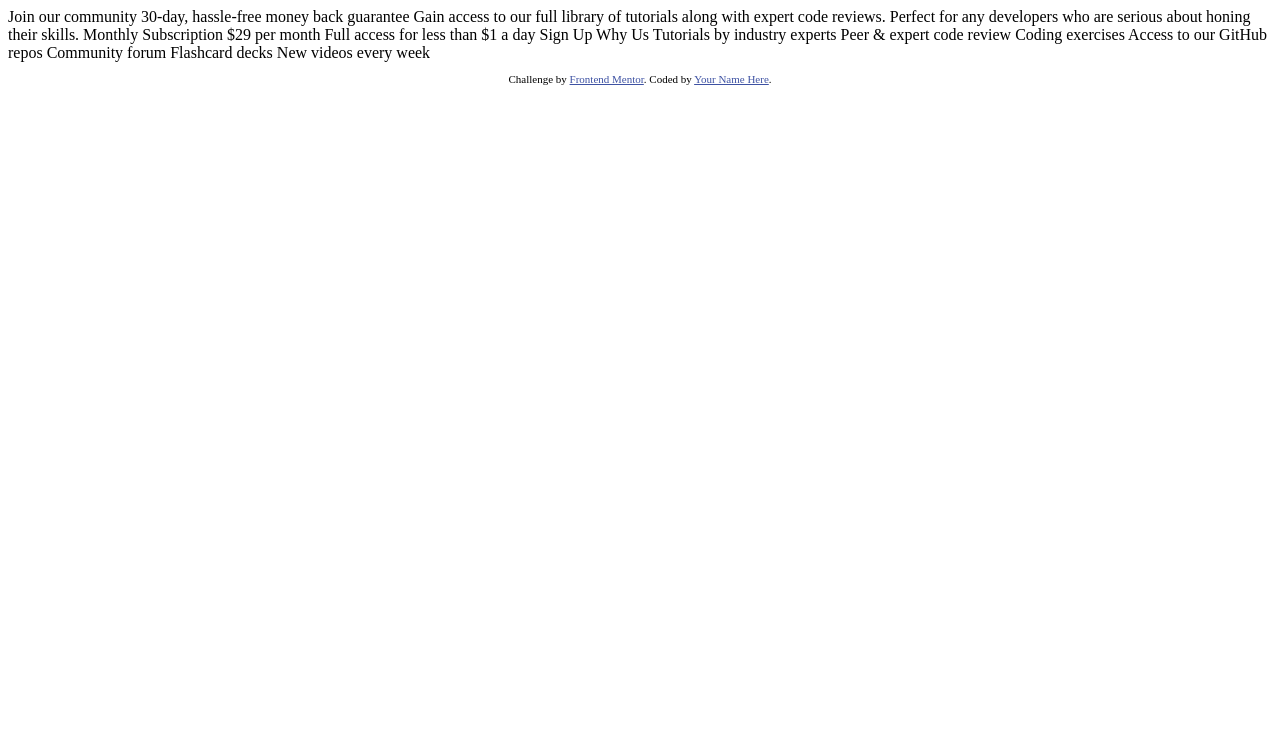
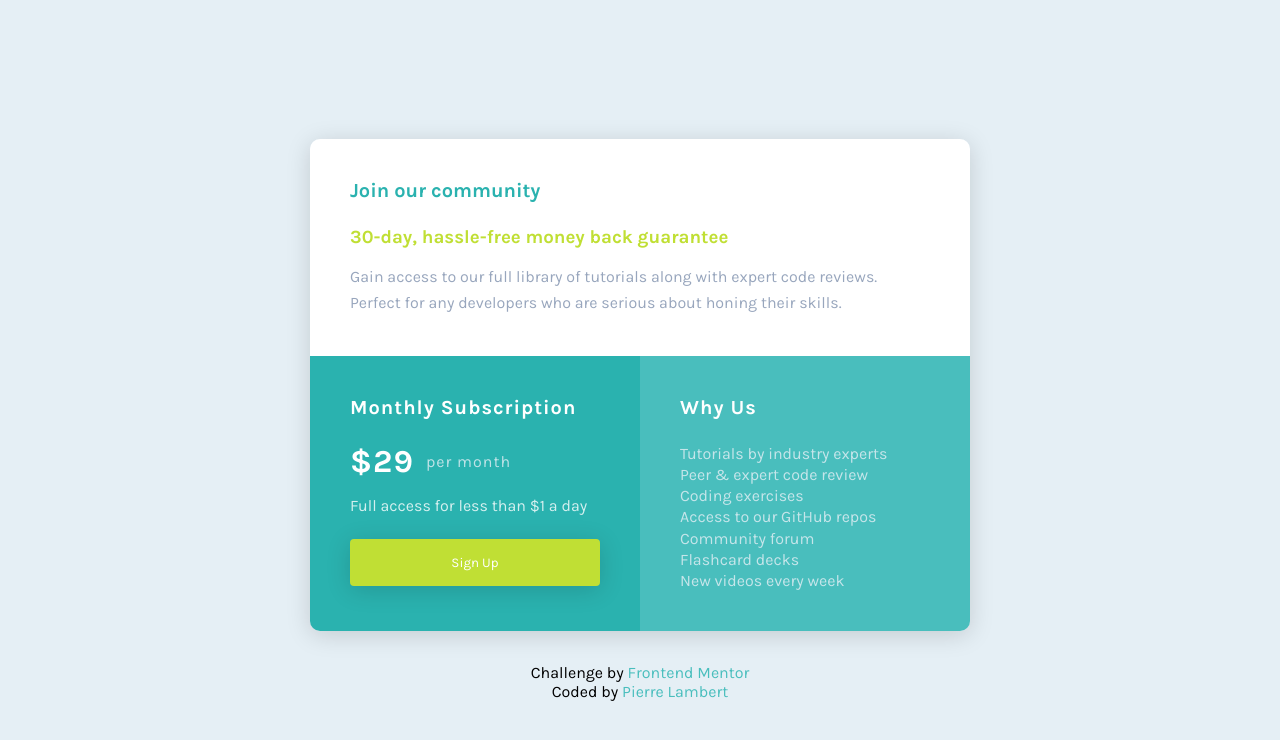
Before and after one commit to SHANbic/single-price-grid-component, a plain HTML site: page index.html in a window 1280 px wide. Drawn offline with Linux system fonts and the light colour scheme.

Commit message:
finished implementing design

```diff
--- a/index.html
+++ b/index.html
@@ -1,50 +1,71 @@
 <!DOCTYPE html>
 <html lang="en">
   <head>
-  <meta charset="UTF-8">
-  <meta name="viewport" content="width=device-width, initial-scale=1.0"> <!-- displays site properly based on user's device -->
+    <meta charset="UTF-8" />
+    <meta name="viewport" content="width=device-width, initial-scale=1.0" />
+    <!-- displays site properly based on user's device -->
 
-  <link rel="icon" type="image/png" sizes="32x32" href="./images/favicon-32x32.png">
+    <link
+      rel="icon"
+      type="image/png"
+      sizes="32x32"
+      href="./images/favicon-32x32.png"
+    />
+    <link rel="preconnect" href="https://fonts.googleapis.com" />
+    <link rel="preconnect" href="https://fonts.gstatic.com" crossorigin />
+    <link
+      href="https://fonts.googleapis.com/css2?family=Karla:wght@400;700&display=swap"
+      rel="stylesheet"
+    />
+    <link rel="stylesheet" href="./styles.css" />
 
     <title>Frontend Mentor | Single Price Grid Component</title>
-
-  <!-- Feel free to remove these styles or customise in your own stylesheet 👍 -->
-  <style>
-    .attribution { font-size: 11px; text-align: center; }
-    .attribution a { color: hsl(228, 45%, 44%); }
-  </style>
   </head>
   <body>
-  Join our community
+    <div class="main">
+      <div class="community">
+        <h2>Join our community</h2>
+        <h3>30-day, hassle-free money back guarantee</h3>
+        <p>
+          Gain access to our full library of tutorials along with expert code
+          reviews. Perfect for any developers who are serious about honing their
+          skills.
+        </p>
+      </div>
+      <div class="two-columns-wrapper">
+        <div class="subscription">
+          <h4>Monthly Subscription</h4>
+          <div class="price-wrapper">
+            <p class="price">&dollar;29</p>
+            <p class="small-text">per month</p>
+          </div>
+          <p>Full access for less than &dollar;1 a day</p>
+          <button>Sign Up</button>
+        </div>
 
-  30-day, hassle-free money back guarantee
-
-  Gain access to our full library of tutorials along with expert code reviews.
-  Perfect for any developers who are serious about honing their skills.
-
-  Monthly Subscription
-
-  &dollar;29 per month
-
-  Full access for less than &dollar;1 a day
-
-  Sign Up
-
-  Why Us
-
-  Tutorials by industry experts
-  Peer &amp; expert code review
-  Coding exercises
-  Access to our GitHub repos
-  Community forum
-  Flashcard decks
-  New videos every week
-
+        <div class="about">
+          <h4>Why Us</h4>
+          <ul>
+            <li>Tutorials by industry experts</li>
+            <li>Peer &amp; expert code review</li>
+            <li>Coding exercises</li>
+            <li>Access to our GitHub repos</li>
+            <li>Community forum</li>
+            <li>Flashcard decks</li>
+            <li>New videos every week</li>
+          </ul>
+        </div>
+      </div>
+    </div>
     <footer>
-    <p class="attribution">
-      Challenge by <a href="https://www.frontendmentor.io?ref=challenge" target="_blank">Frontend Mentor</a>.
-      Coded by <a href="#">Your Name Here</a>.
-    </p>
+      Challenge by
+      <a href="https://www.frontendmentor.io?ref=challenge" target="_blank"
+        >Frontend Mentor</a
+      >
+      <br />Coded by
+      <a href="https://github.com/SHANbic/single-price-grid-component"
+        >Pierre Lambert</a
+      >
     </footer>
   </body>
 </html>
--- /dev/null
+++ b/styles.css
@@ -0,0 +1,141 @@
+:root {
+  --cyan: hsl(179, 62%, 43%);
+  --cyan-secondary: #49bebd;
+  --bright-yellow: hsl(71, 73%, 54%);
+  --light-gray: hsl(204, 43%, 93%);
+  --grayish-blue: hsl(218, 22%, 67%);
+}
+
+* {
+  padding: 0;
+  margin: 0;
+}
+
+body {
+  font-family: "Karla", sans-serif;
+  background-color: var(--light-gray);
+  min-height: 100vh;
+  display: grid;
+  place-content: center;
+  padding: 20px;
+}
+
+.main {
+  box-shadow: 0 4px 24px rgba(0, 0, 0, 0.15);
+  border-radius: 10px;
+  width: 100%;
+  max-width: 660px;
+  margin: 0 auto;
+  overflow: hidden;
+}
+
+.two-columns-wrapper {
+  display: flex;
+  @media screen and (max-width: 660px) {
+    flex-direction: column;
+  }
+}
+
+footer {
+  margin-top: 2rem;
+  text-align: center;
+  > a {
+    color: var(--cyan-secondary);
+    text-decoration: none;
+    transition: color 200ms;
+    &:hover {
+      color: var(--cyan);
+    }
+  }
+}
+
+.community {
+  background-color: white;
+  padding: 2.5rem;
+  @media screen and (max-width: 660px) {
+    padding: 1.5rem;
+  }
+  > h2 {
+    color: var(--cyan);
+    margin-bottom: 1.5rem;
+    font-size: 1.25rem;
+  }
+  > h3 {
+    color: var(--bright-yellow);
+    margin-bottom: 1rem;
+  }
+  > p {
+    color: var(--grayish-blue);
+    line-height: 1.625rem;
+  }
+}
+
+.subscription {
+  flex: 1;
+  background-color: var(--cyan);
+  padding: 2.5rem;
+  @media screen and (max-width: 660px) {
+    padding: 1.5rem;
+  }
+  > h4 {
+    color: white;
+    letter-spacing: 1px;
+    margin-bottom: 1.5rem;
+    font-size: 1.25rem;
+  }
+  .price-wrapper {
+    display: flex;
+    align-items: center;
+    margin-bottom: 1rem;
+    gap: 0.75rem;
+    .price {
+      color: white;
+      font-size: 2rem;
+      font-weight: 700;
+      letter-spacing: 1px;
+    }
+    .small-text {
+      color: var(--light-gray);
+      letter-spacing: 1px;
+      opacity: 0.8;
+    }
+  }
+  > p {
+    color: white;
+    opacity: 0.8;
+    margin-bottom: 1.5rem;
+  }
+  > button {
+    background-color: var(--bright-yellow);
+    border: none;
+    color: white;
+    font-family: "Karla", sans-serif;
+    padding: 1rem;
+    width: 100%;
+    border-radius: 4px;
+    box-shadow: 0 4px 24px rgba(0, 0, 0, 0.15);
+  }
+}
+
+.about {
+  flex: 1;
+  background-color: var(--cyan-secondary);
+  padding: 2.5rem;
+  @media screen and (max-width: 660px) {
+    padding: 1.5rem;
+  }
+  > h4 {
+    color: white;
+    letter-spacing: 1px;
+    margin-bottom: 1.5rem;
+    font-size: 1.25rem;
+  }
+  > ul {
+    list-style-type: none;
+    > li {
+      color: var(--light-gray);
+      opacity: 0.8;
+      line-height: 1.33rem;
+    }
+  }
+}
```
Lines whose indentation alone changed are shown as unchanged.
